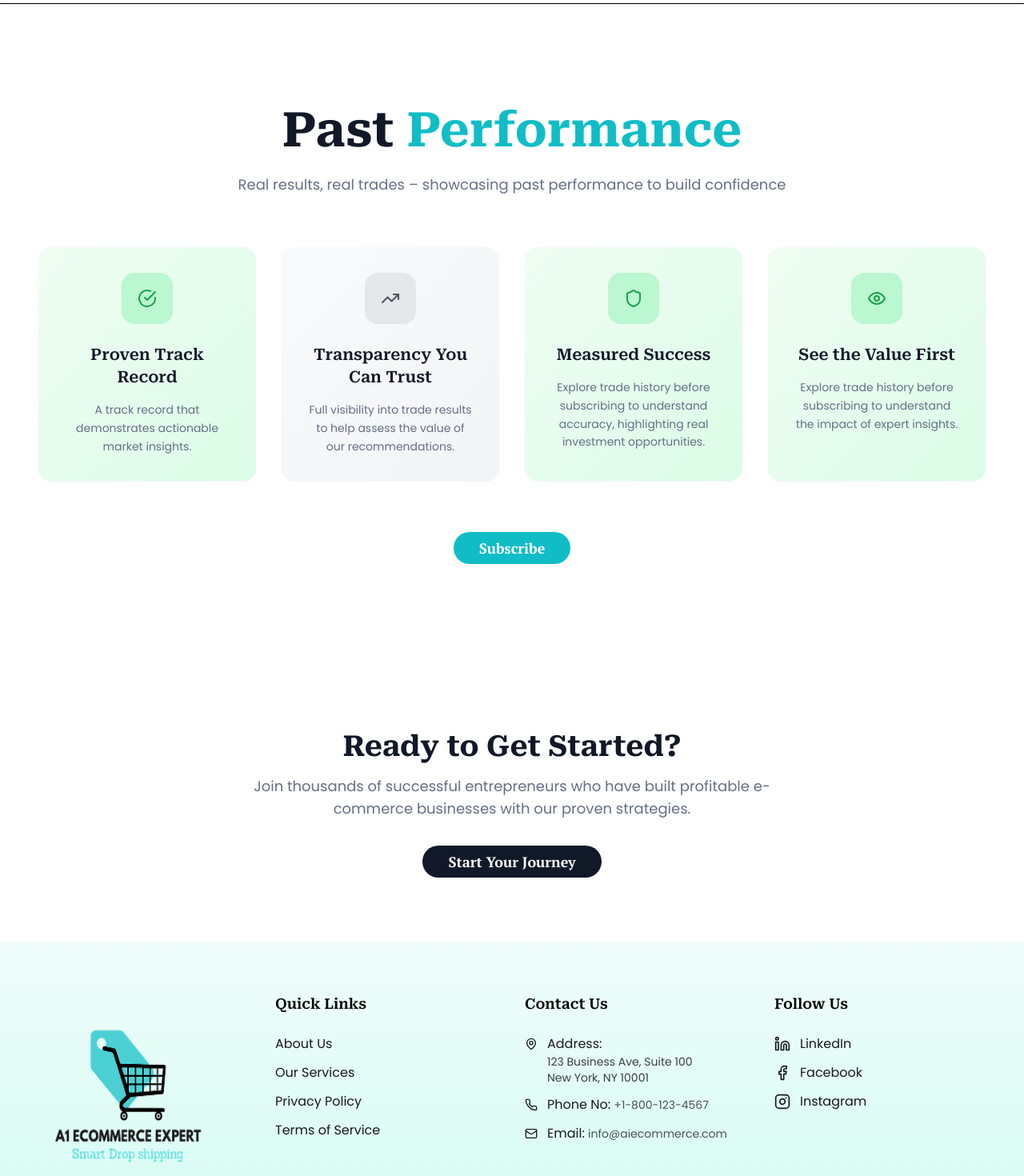
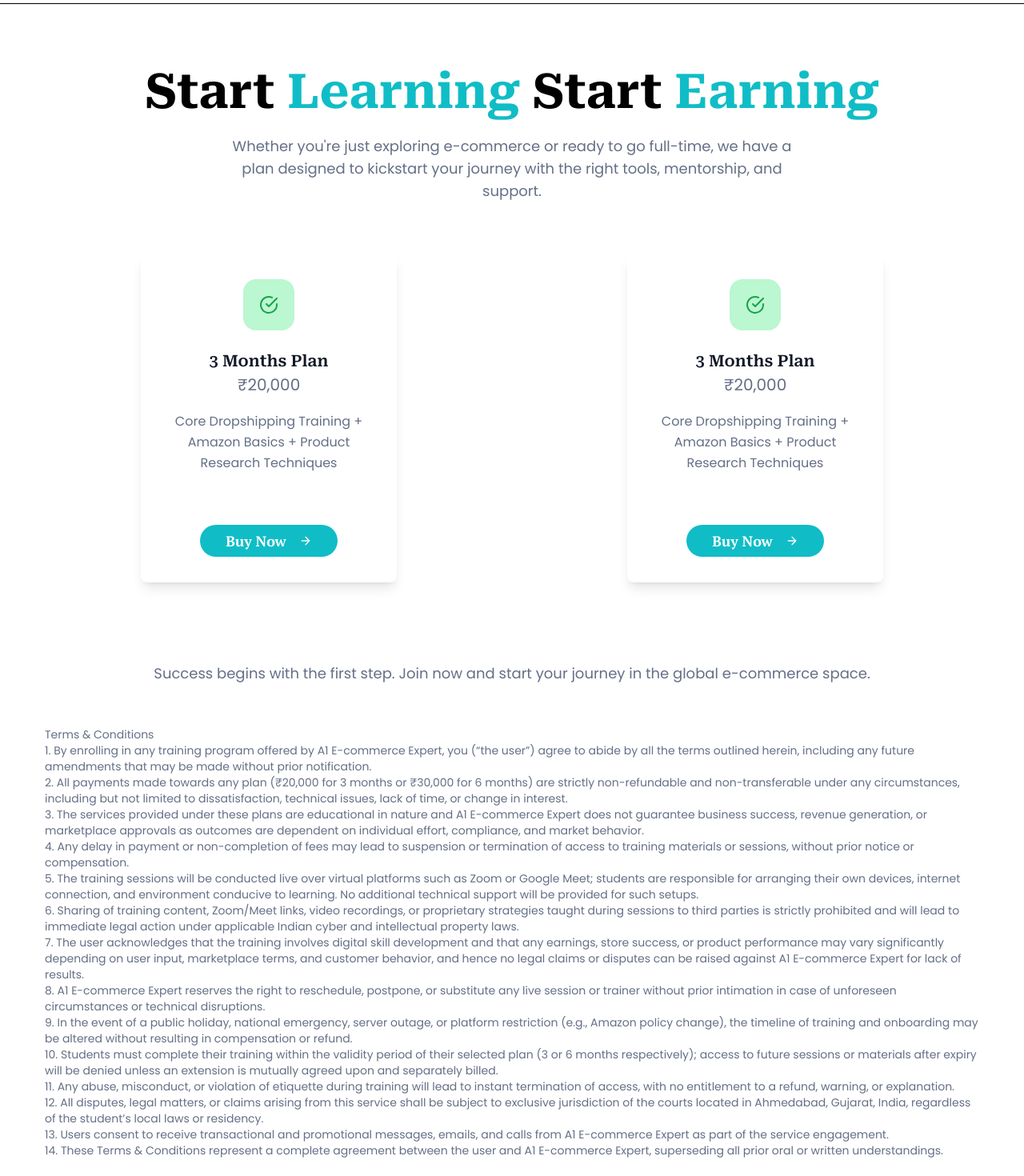
Before and after one commit to shubhami05/AiEcomWeb, a React (Vite) app: page /plans in a window 1280 px wide. Shown: the part 60-1530 px from the top of the page at 80% size. Built offline with nearby package versions, Linux system fonts and the light colour scheme.

Commit message:
Plans section done

```diff
--- a/src/components/navbar.tsx
+++ b/src/components/navbar.tsx
@@ -90,7 +90,7 @@ const Navbar = () => {
           {/* CTA Button */}
           <div className="hidden md:block">
             <Button className="bg-gray-900 text-white px-6 py-2 rounded-full text-sm font-medium hover:bg-gray-800 transition-colors font-button">
-              Get Started
+              Inquiry
             </Button>
           </div>
 
@@ -168,7 +168,7 @@ const Navbar = () => {
               {/* CTA Button */}
               <div className="p-6 border-t">
                 <Button className="w-full bg-gray-900 text-white py-3 rounded-lg text-base font-medium hover:bg-gray-800 transition-colors font-button">
-                  Subscribe
+                  Inquiry
                 </Button>
               </div>
             </div>
--- a/src/pages/plans.tsx
+++ b/src/pages/plans.tsx
@@ -1,9 +1,10 @@
 import { useEffect } from "react";
-import { CheckCircle, TrendingUp, Shield, Eye } from "lucide-react";
+import { CheckCircle, TrendingUp, Shield, Eye, ArrowRight } from "lucide-react";
 import { Card, CardContent } from "@/components/ui/card";
 import { Button } from "@/components/ui/button";
 import Navbar from "@/components/navbar";
 import Footer from "@/components/footer";
+import { IconRight } from "react-day-picker";
 
 const Plans = () => {
   useEffect(() => {
@@ -17,39 +18,25 @@ useEffect(() => {
     }
   }, []);
 
-  const performanceCards = [
+  const planCards = [
     {
       icon: CheckCircle,
-      title: "Proven Track Record",
-      description: "A track record that demonstrates actionable market insights.",
-      bgColor: "bg-gradient-to-br from-green-50 to-green-100",
+      title: "3 Months Plan",
+      price: "₹20,000",
+      description: "Core Dropshipping Training + Amazon Basics + Product Research Techniques",
+      bgColor: "bg-gradient-to-br from-gray-50 to-gray-100",
       iconBg: "bg-green-200",
       iconColor: "text-green-600",
     },
     {
-      icon: TrendingUp,
-      title: "Transparency You Can Trust",
-      description: "Full visibility into trade results to help assess the value of our recommendations.",
+      icon: CheckCircle,
+      title: "3 Months Plan",
+      price: "₹20,000",
+      description: "Core Dropshipping Training + Amazon Basics + Product Research Techniques",
       bgColor: "bg-gradient-to-br from-gray-50 to-gray-100",
-      iconBg: "bg-gray-200",
-      iconColor: "text-gray-600",
-    },
-    {
-      icon: Shield,
-      title: "Measured Success",
-      description: "Explore trade history before subscribing to understand accuracy, highlighting real investment opportunities.",
-      bgColor: "bg-gradient-to-br from-green-50 to-green-100",
       iconBg: "bg-green-200",
       iconColor: "text-green-600",
-    },
-    {
-      icon: Eye,
-      title: "See the Value First",
-      description: "Explore trade history before subscribing to understand the impact of expert insights.",
-      bgColor: "bg-gradient-to-br from-green-50 to-green-100",
-      iconBg: "bg-green-200",
-      iconColor: "text-green-600",
-    },
+    }
   ];
 
   return (
@@ -57,68 +44,108 @@ useEffect(() => {
       <Navbar />
 
       {/* Hero Section */}
-      <section className="bg-white py-20 lg:py-32">
+      <section className="bg-white py-20 lg:py-22">
         <div className="max-w-7xl mx-auto px-4 sm:px-6 lg:px-8">
           <div className="text-center" data-aos="fade-up">
             <h1 className="text-3xl sm:text-4xl lg:text-6xl font-bold text-gray-900 leading-tight mb-6 font-title px-4">
-              Past <span className="text-primary">Performance</span>
+              <span className="text-black"> Start</span>
+              <span className="text-primary"> Learning</span>
+              <span className="text-black"> Start</span>
+              <span className="text-primary"> Earning</span>
             </h1>
             <p className="text-base sm:text-lg text-secondary mb-12 max-w-3xl mx-auto font-content px-4">
-              Real results, real trades – showcasing past performance to build confidence
+              Whether you're just exploring e-commerce or ready to go full-time, we have a plan designed to kickstart your journey with the right tools, mentorship, and support.
             </p>
           </div>
 
           {/* Performance Cards Grid */}
-          <div className="grid grid-cols-1 sm:grid-cols-2 lg:grid-cols-4 gap-6 sm:gap-8 mt-16 px-4">
-            {performanceCards.map((card, index) => {
+          <div className="flex justify-around flex-wrap gap-6 sm:gap-8 mt-16 px-4">
+            {planCards.map((card, index) => {
               const IconComponent = card.icon;
               return (
                 <Card
                   key={index}
-                  className={`${card.bgColor} rounded-2xl p-8 text-center hover:shadow-lg transition-all duration-300 group border-0`}
+                  className={`bg-white  hover:bg-teal-50 rounded-lg sm:w-80 w-full p-8 text-center hover:shadow-lg transition-all duration-300 group border-0 shadow-lg`}
                   data-aos="fade-up"
                   data-aos-delay={`${(index + 1) * 100}`}
                 >
                   <CardContent className="p-0">
-                    <div className={`w-16 h-16 ${card.iconBg} rounded-2xl flex items-center justify-center mx-auto mb-6 group-hover:scale-110 transition-transform`}>
+                    <div className={`w-16 h-16 ${card.iconBg} group-hover:bg-white rounded-2xl flex items-center justify-center mx-auto mb-6 group-hover:scale-110 transition-transform`}>
                       <IconComponent className={`${card.iconColor} text-2xl`} size={24} />
                     </div>
-                    <h3 className="text-xl font-semibold text-gray-900 mb-4 font-title">{card.title}</h3>
-                    <p className="text-secondary text-sm leading-relaxed font-content">{card.description}</p>
+                    <h3 className="text-xl font-semibold text-gray-900 font-title">{card.title}</h3>
+                    <p className="text-secondary text-xl leading-relaxed mb-4 font-content">{card.price}</p>
+                    <p className="text-secondary text-md leading-relaxed font-content">{card.description}</p>
+
                   </CardContent>
+                  <div className="text-center  mt-16" >
+                    <Button className="bg-primary text-white px-8 py-4 rounded-full text-lg font-semibold hover:bg-primary-dark transition-colors font-button">
+                      Buy Now
+                      <ArrowRight
+                        className="ml-2 transition-transform"
+                        size={20}
+                      />
+                    </Button>
+                  </div>
                 </Card>
               );
             })}
           </div>
 
-          {/* CTA Section */}
-          <div className="text-center mt-16" data-aos="fade-up" data-aos-delay="500">
-            <Button className="bg-primary text-white px-8 py-4 rounded-full text-lg font-semibold hover:bg-primary-dark transition-colors font-button">
-              Subscribe
-            </Button>
+
+        </div>
+      </section >
+
+      {/* Spacer for additional content */}
+      <section className="py-5" >
+        <div className="px-4 sm:px-6 lg:px-8">
+          <div className="text-center" data-aos="fade-up">
+
+            <p className="text-lg text-secondary mb-8 font-content">
+              Success begins with the first step. Join now and start your journey in the global e-commerce space.
+            </p>
+
           </div>
         </div>
-      </section>
+      </section >
 
-      {/* Spacer for additional content */}
-      <section className="py-20">
-        <div className="max-w-7xl mx-auto px-4 sm:px-6 lg:px-8">
-          <div className="text-center" data-aos="fade-up">
-            <h2 className="text-3xl lg:text-4xl font-bold text-gray-900 mb-4 font-title">
-              Ready to Get Started?
-            </h2>
-            <p className="text-lg text-secondary max-w-2xl mx-auto mb-8 font-content">
-              Join thousands of successful entrepreneurs who have built profitable e-commerce businesses with our proven strategies.
+      <section>
+        <p className="text-sm text-secondary w mx-14 mb-8 font-content">
+          Terms & Conditions
+          <br />
+          1. By enrolling in any training program offered by A1 E-commerce Expert, you (“the user”) agree to abide by all the terms outlined herein, including any future amendments that may be made without prior notification.
+          <br />
+          2. All payments made towards any plan (₹20,000 for 3 months or ₹30,000 for 6 months) are strictly non-refundable and non-transferable under any circumstances, including but not limited to dissatisfaction, technical issues, lack of time, or change in interest.
+          <br />
+          3. The services provided under these plans are educational in nature and A1 E-commerce Expert does not guarantee business success, revenue generation, or marketplace approvals as outcomes are dependent on individual effort, compliance, and market behavior.
+          <br />
+          4. Any delay in payment or non-completion of fees may lead to suspension or termination of access to training materials or sessions, without prior notice or compensation.
+          <br />
+          5. The training sessions will be conducted live over virtual platforms such as Zoom or Google Meet; students are responsible for arranging their own devices, internet connection, and environment conducive to learning. No additional technical support will be provided for such setups.
+          <br />
+          6. Sharing of training content, Zoom/Meet links, video recordings, or proprietary strategies taught during sessions to third parties is strictly prohibited and will lead to immediate legal action under applicable Indian cyber and intellectual property laws.
+          <br />
+          7. The user acknowledges that the training involves digital skill development and that any earnings, store success, or product performance may vary significantly depending on user input, marketplace terms, and customer behavior, and hence no legal claims or disputes can be raised against A1 E-commerce Expert for lack of results.
+          <br />
+          8. A1 E-commerce Expert reserves the right to reschedule, postpone, or substitute any live session or trainer without prior intimation in case of unforeseen circumstances or technical disruptions.
+          <br />
+          9. In the event of a public holiday, national emergency, server outage, or platform restriction (e.g., Amazon policy change), the timeline of training and onboarding may be altered without resulting in compensation or refund.
+          <br />
+          10. Students must complete their training within the validity period of their selected plan (3 or 6 months respectively); access to future sessions or materials after expiry will be denied unless an extension is mutually agreed upon and separately billed.
+          <br />
+          11. Any abuse, misconduct, or violation of etiquette during training will lead to instant termination of access, with no entitlement to a refund, warning, or explanation.
+          <br />
+          12. All disputes, legal matters, or claims arising from this service shall be subject to exclusive jurisdiction of the courts located in Ahmedabad, Gujarat, India, regardless of the student’s local laws or residency.
+          <br />
+          13. Users consent to receive transactional and promotional messages, emails, and calls from A1 E-commerce Expert as part of the service engagement.
+          <br />
+          14. These Terms & Conditions represent a complete agreement between the user and A1 E-commerce Expert, superseding all prior oral or written understandings.
         </p>
-            <Button className="bg-gray-900 text-white px-8 py-4 rounded-full text-lg font-semibold hover:bg-gray-800 transition-colors font-button">
-              Start Your Journey
-            </Button>
-          </div>
-        </div>
+
       </section>
 
       <Footer />
-    </div>
+    </div >
   );
 };
 
```
Lines whose indentation alone changed are shown as unchanged.
